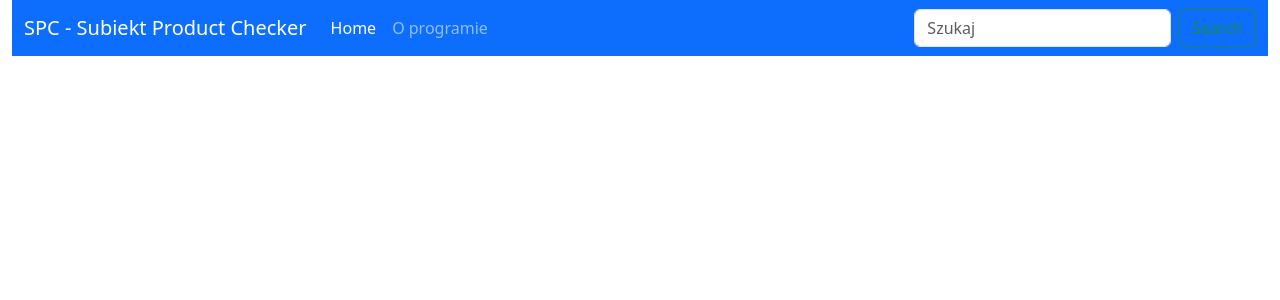
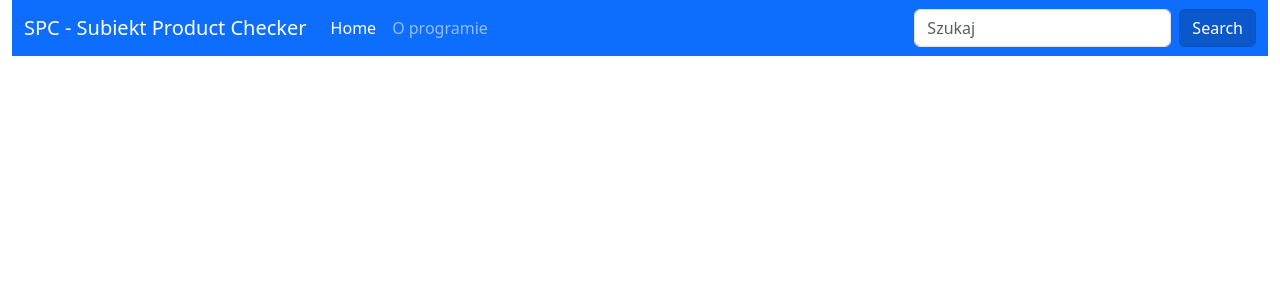
Before and after one commit to sebekbr/SubiektProductChecker, a Django app: page / in a window 1280 px wide. Shown: the top 300 px of the page. Run offline with Django 4.2, Linux system fonts and the light colour scheme; some libraries are stand-ins or nearby versions.

Commit message:
Update index.html
Search button layout mod

```diff
--- a/app/templates/index.html
+++ b/app/templates/index.html
@@ -42,7 +42,7 @@
               </ul>
               <form class="d-flex" role="search" action="{% url 'search_results' %}" method="get">
                 <input class="form-control me-2" type="search" name="q" placeholder="Szukaj" aria-label="Szukaj">
-                <button class="btn btn-outline-success" type="submit" >Search</button>
+                <button class="btn btn-primary active" type="submit" >Search</button>
               </form>
             </div>
           </div>
```
